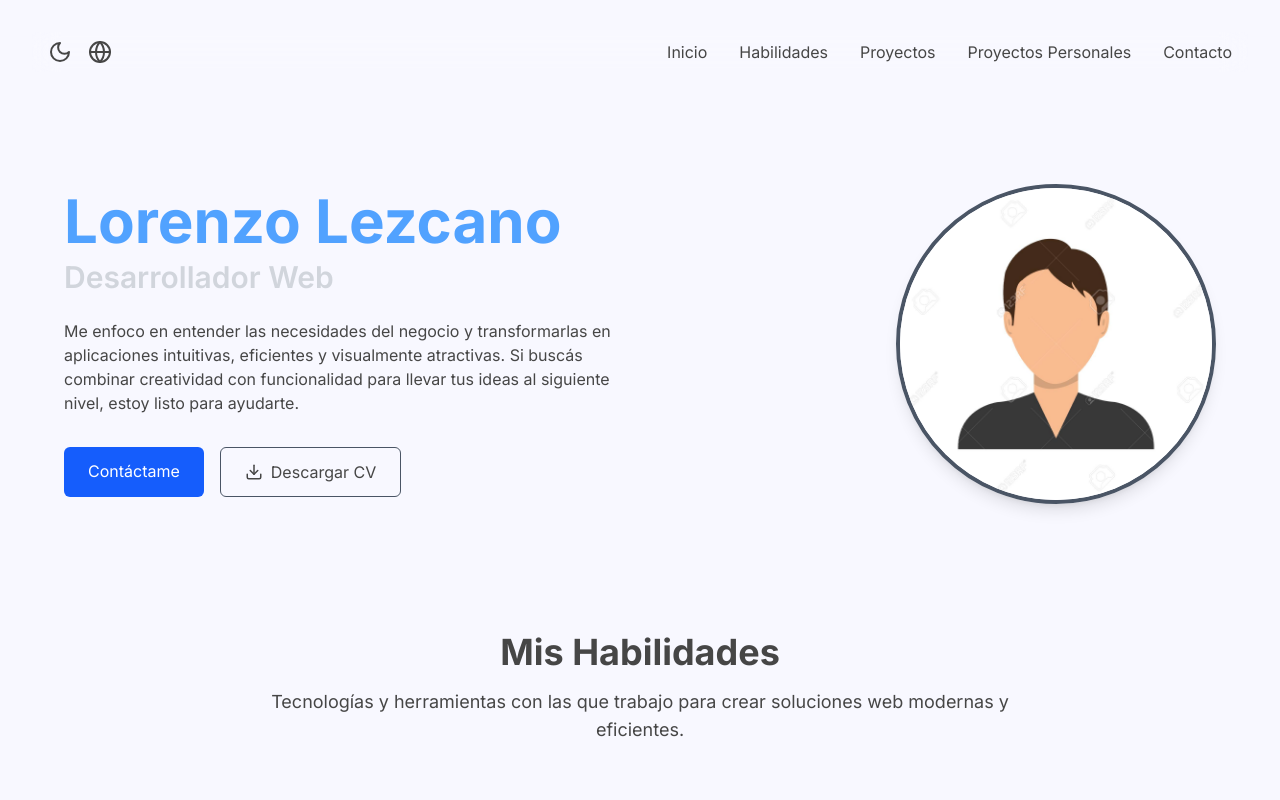
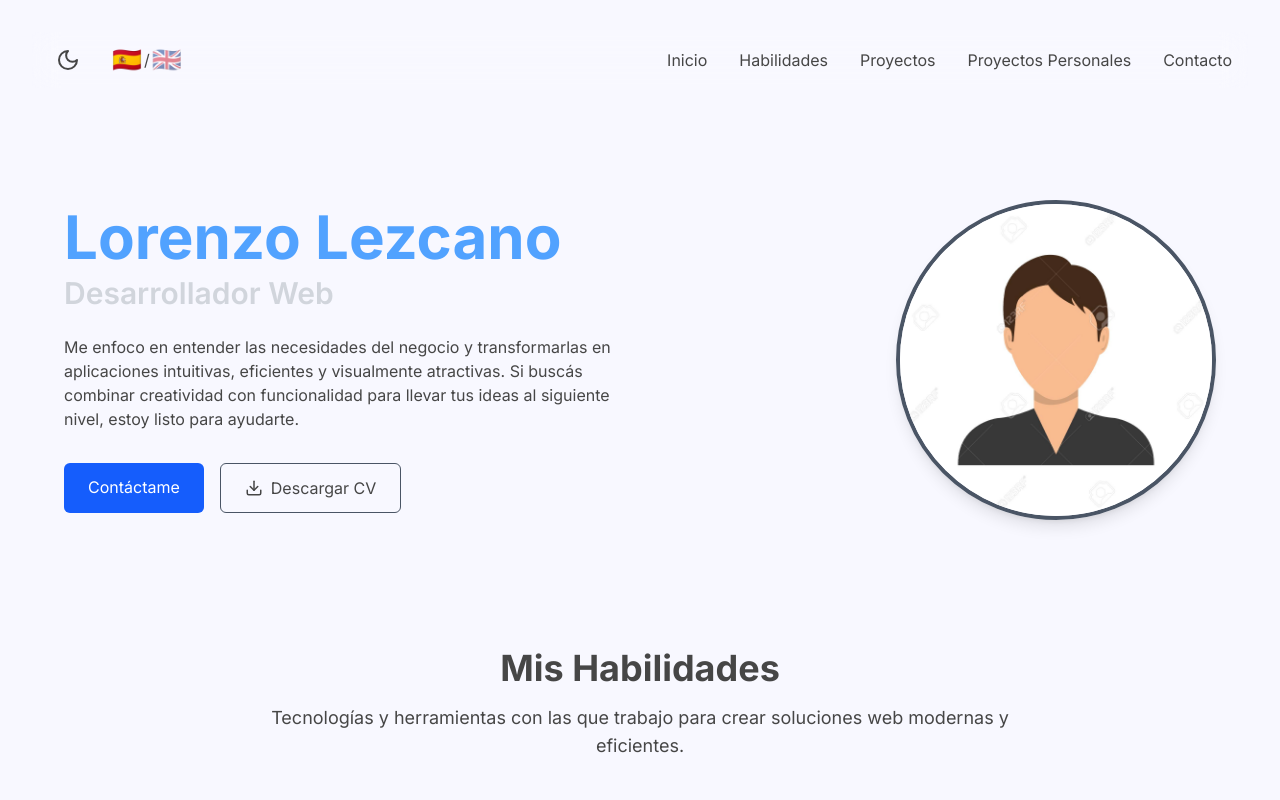
Before and after one commit to lordlez/my-portfolio, a Next.js app: page / in a window 1280 px wide. Shown: the top 800 px of the page. Built offline with nearby package versions, Linux system fonts and the light colour scheme.

Commit message:
modify lang icons

```diff
--- a/src/components/navbar.tsx
+++ b/src/components/navbar.tsx
@@ -2,12 +2,12 @@
 
 import { useState } from "react";
 import Link from "next/link";
-import { Menu, X, Moon, Sun, Globe } from "lucide-react";
+import { Menu, X, Moon, Sun } from "lucide-react";
 import { useTheme } from "@/context/ThemeContext";
 import { useLanguage } from "@/context/LanguageContext";
 import esTranslations from "@/locales/es.json";
 import enTranslations from "@/locales/en.json";
-import { Translations, Language } from "@/locales/types";
+import type { Translations, Language } from "@/locales/types";
 
 const translations: Record<Language, Translations> = {
   es: esTranslations,
@@ -18,7 +18,7 @@ export default function Navbar() {
   const [isMenuOpen, setIsMenuOpen] = useState(false);
   const { isDarkMode, toggleDarkMode } = useTheme();
   const { language, toggleLanguage } = useLanguage();
-  const t = translations[language]; // Ahora TypeScript sabe que `t` es de tipo `Translations`
+  const t = translations[language];
 
   const toggleMenu = () => {
     setIsMenuOpen(!isMenuOpen);
@@ -28,20 +28,34 @@ export default function Navbar() {
     <nav className="bg-transparent fixed w-full z-10 py-2 backdrop-filter backdrop-blur-md bg-background/70 sticky top-0">
       <div className="max-w-7xl mx-auto px-4">
         <div className="flex items-center justify-between">
-          <div className="flex items-center space-x-4">
+          <div className="flex items-center space-x-6">
             <button
               onClick={toggleDarkMode}
-              className="text-foreground hover:text-primary transition-colors cursor-pointer"
+              className="text-foreground hover:text-primary transition-colors cursor-pointer p-2"
               aria-label="Toggle dark mode"
             >
               {isDarkMode ? <Sun size={24} /> : <Moon size={24} />}
             </button>
             <button
               onClick={toggleLanguage}
-              className="text-foreground hover:text-primary transition-colors cursor-pointer"
+              className="text-foreground hover:text-primary transition-colors cursor-pointer flex items-center"
               aria-label="Toggle language"
             >
-              <Globe size={24} />
+              <span
+                className={`text-2xl ${
+                  language === "es" ? "opacity-100" : "opacity-50"
+                } transition-opacity`}
+              >
+                🇪🇸
+              </span>
+              <span className="mx-[2px]">/</span>
+              <span
+                className={`text-2xl ${
+                  language === "en" ? "opacity-100" : "opacity-50"
+                } transition-opacity`}
+              >
+                🇬🇧
+              </span>
             </button>
           </div>
           <div className="hidden md:flex items-center space-x-8">
@@ -79,7 +93,7 @@ export default function Navbar() {
           <div className="md:hidden">
             <button
               onClick={toggleMenu}
-              className="text-foreground hover:text-primary cursor-pointer"
+              className="text-foreground hover:text-primary cursor-pointer p-2"
               aria-label="Toggle menu"
             >
               {isMenuOpen ? <X size={24} /> : <Menu size={24} />}
```
